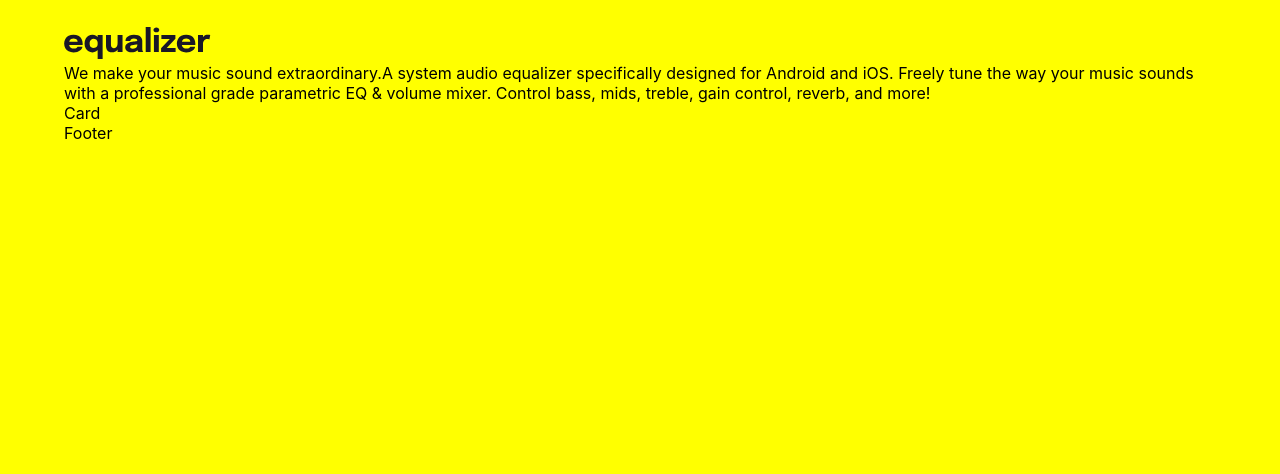
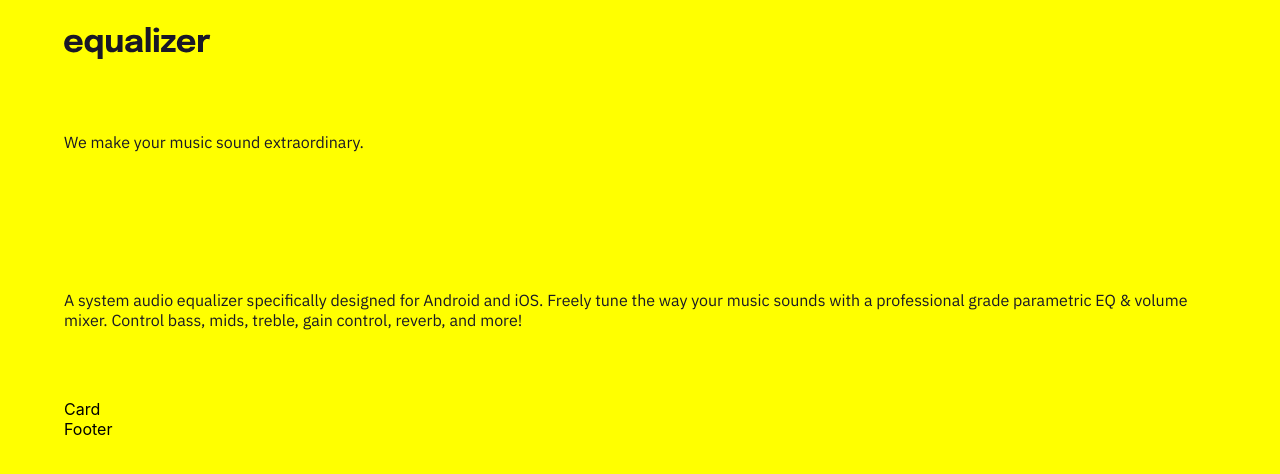
Before and after one commit to brunomoleta/equalizer-landing-page, a React (Create React App) app: page / in a window 1280 px wide. Shown: the top 474 px of the page. Built offline with nearby package versions, Linux system fonts and the light colour scheme.

Commit message:
update and try to deploy

```diff
--- a/src/pages/sections/styles.ts
+++ b/src/pages/sections/styles.ts
@@ -74,7 +74,79 @@ export const BoxHeaderContent = styled.div`
 // BoxHeaderContent2
 
 export const BoxHeaderContent2 = styled.div`
+  font-family: "IBM Plex Sans";
+  font-style: normal;
+  color: #191826;
+  display: flex;
+  flex-direction: column;
 
+  * {
+    margin: 6% 0;
+  }
+
+  //Mobile screen
+  @media screen and (max-width: 767px) {
+    :nth-child(1) {
+      font-weight: 700;
+      font-size: 40px;
+      line-height: 48px;
+      letter-spacing: -0.454545px;
+    }
+
+    :nth-child(2) {
+      font-weight: 400;
+      font-size: 16px;
+      line-height: 26px;
+    }
+  }
+
+  //Tablet screen
+  @media screen and (min-width: 768px) and (max-width: 1023px) {
+    :nth-child(1) {
+      font-weight: 700;
+      font-size: 64px;
+      line-height: 64px;
+      letter-spacing: 0.727273px;
+    }
+
+    :nth-child(2) {
+      font-weight: 400;
+      font-size: 18px;
+      line-height: 28px;
+    }
+  }
+
+  //Laptop screen
+  @media screen and(min-width:1024px) and (max-width: 1439px) {
+    :nth-child(1) {
+      font-weight: 700;
+      font-size: 88px;
+      line-height: 88px;
+      letter-spacing: -1px;
+
+    }
+
+    :nth-child(2) {
+      font-weight: 400;
+      font-size: 20px;
+      line-height: 34px;
+    }
+  }
+  //Desktop screen
+  @media screen and (min-width: 1440px) {
+    :nth-child(1) {
+      font-weight: 700;
+      font-size: 88px;
+      line-height: 88px;
+      letter-spacing: -1px;
+
+    }
+
+    :nth-child(2) {
+      font-weight: 400;
+      font-size: 20px;
+      line-height: 34px;
+  }
 `;
 
 export const StyledFooter = styled.section`
--- a/src/styles.ts
+++ b/src/styles.ts
@@ -15,7 +15,7 @@ const GlobalStyles = createGlobalStyle<{
         // Mobile
         @media screen and (max-width:374px){
             background-color:green;
-            padding: 5%;
+            padding: 14% 5%;
         }
 
         // Tablet
```
